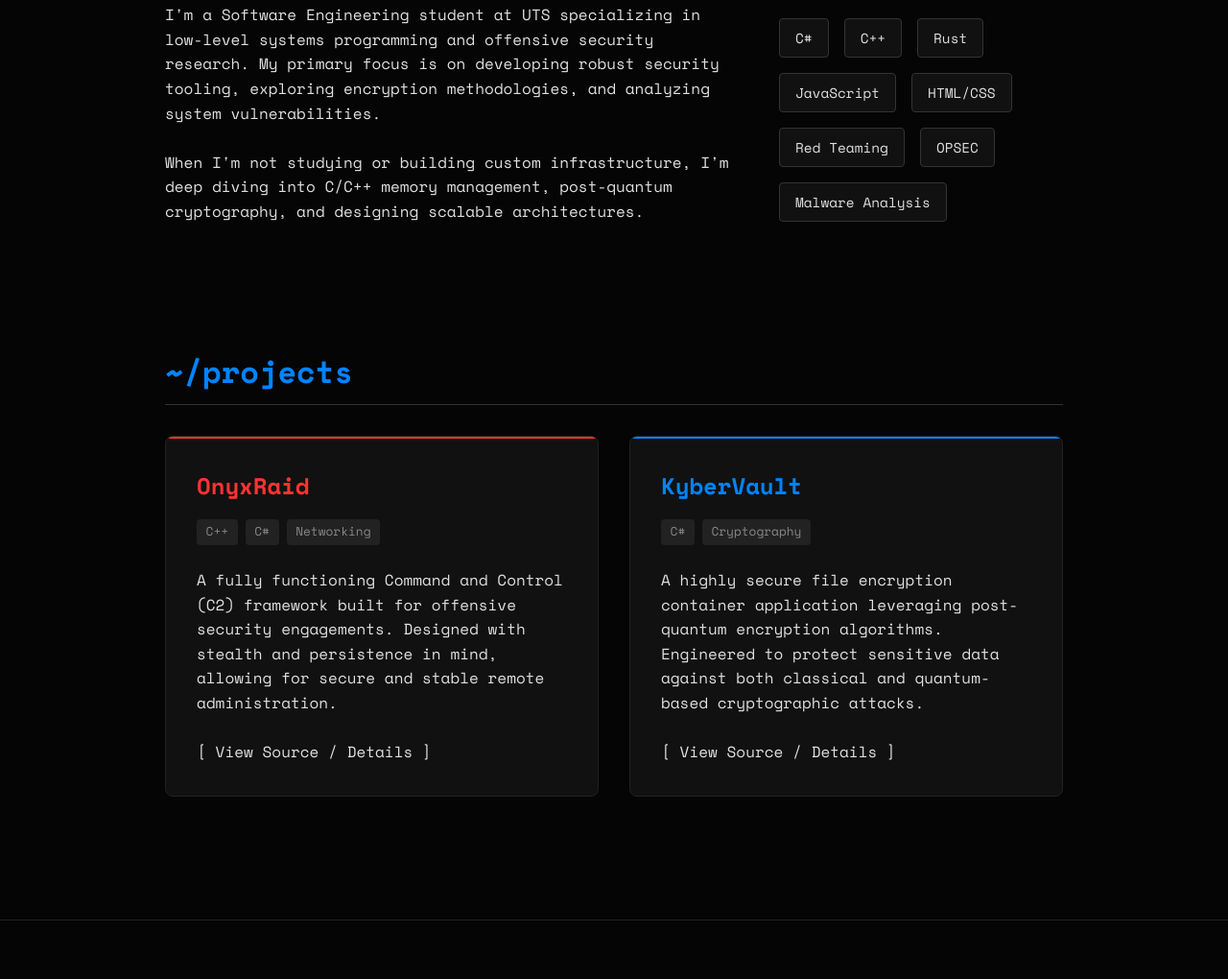
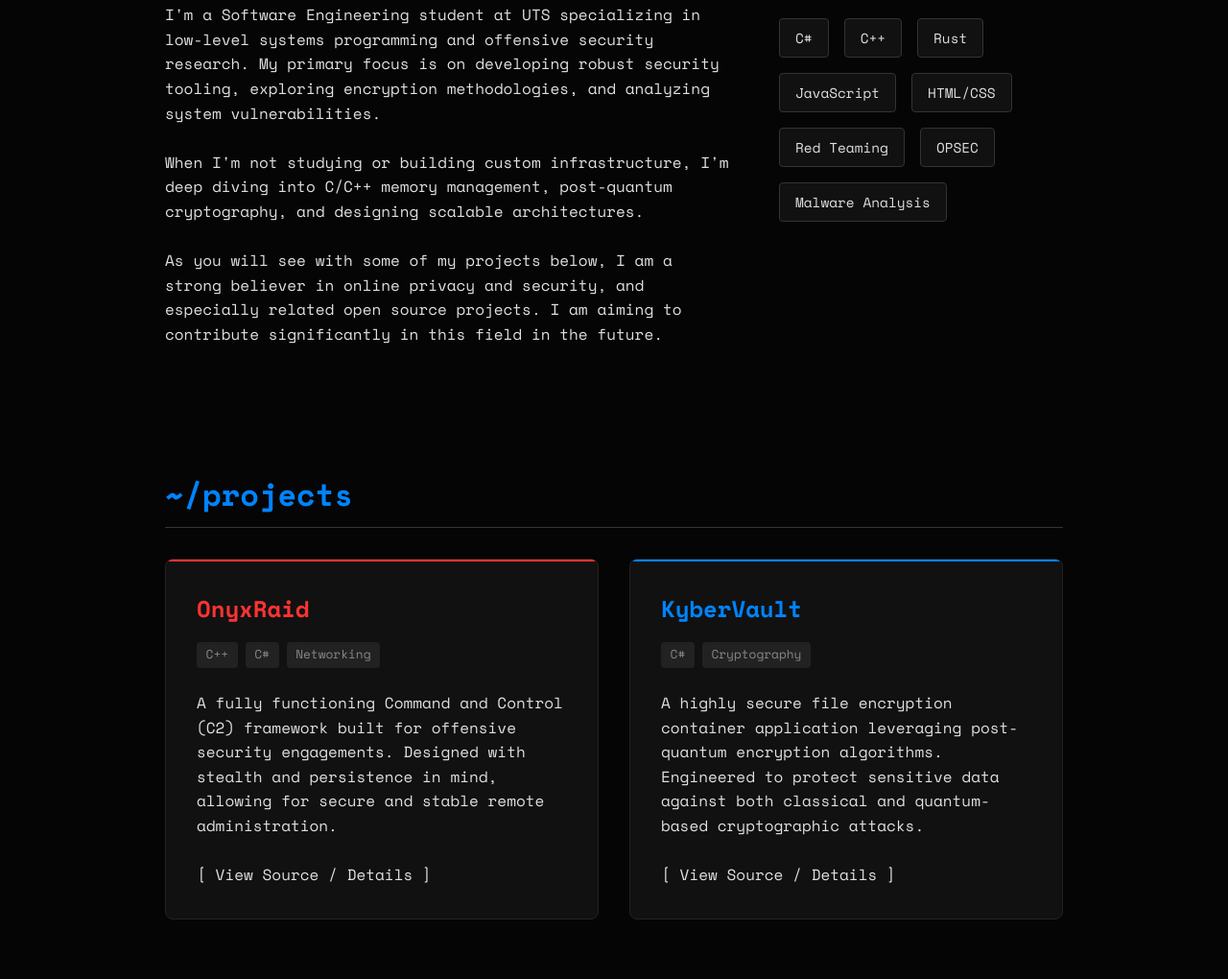
Before and after one commit to harry-betts/portfolio-website, a plain HTML site: page index.html in a window 1280 px wide. Shown: the part 953-1973 px from the top of the page at 96% size. Drawn offline with nearby package versions, Linux system fonts and the light colour scheme.

Commit message:
Update index.html

```diff
--- a/index.html
+++ b/index.html
@@ -242,6 +242,8 @@
                 <p>I'm a Software Engineering student at UTS specializing in low-level systems programming and offensive security research. My primary focus is on developing robust security tooling, exploring encryption methodologies, and analyzing system vulnerabilities.</p>
                 <br>
                 <p>When I'm not studying or building custom infrastructure, I'm deep diving into C/C++ memory management, post-quantum cryptography, and designing scalable architectures.</p>
+                <br>
+                <p>As you will see with some of my projects below, I am a strong believer in online privacy and security, and especially related open source projects. I am aiming to contribute significantly in this field in the future.</p>
             </div>
             <div class="skills">
                 <ul class="skills-list">
```
